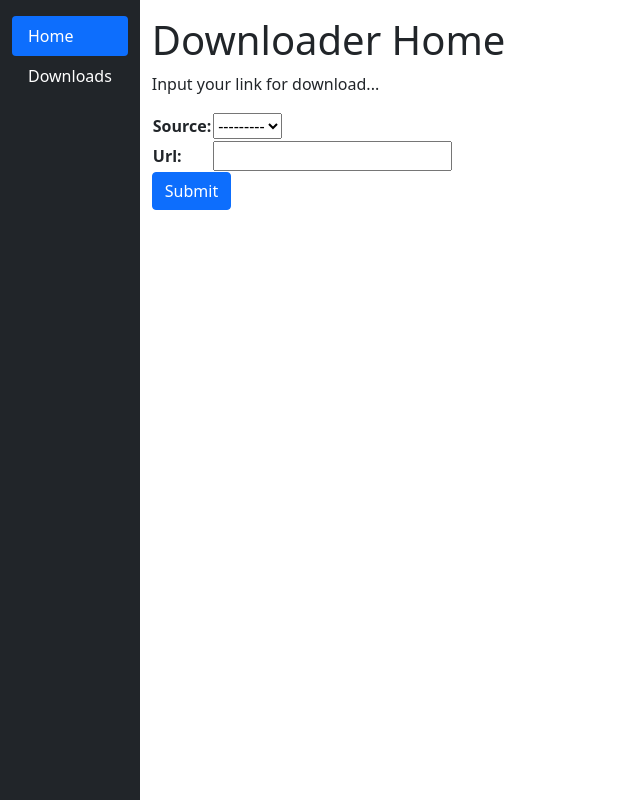
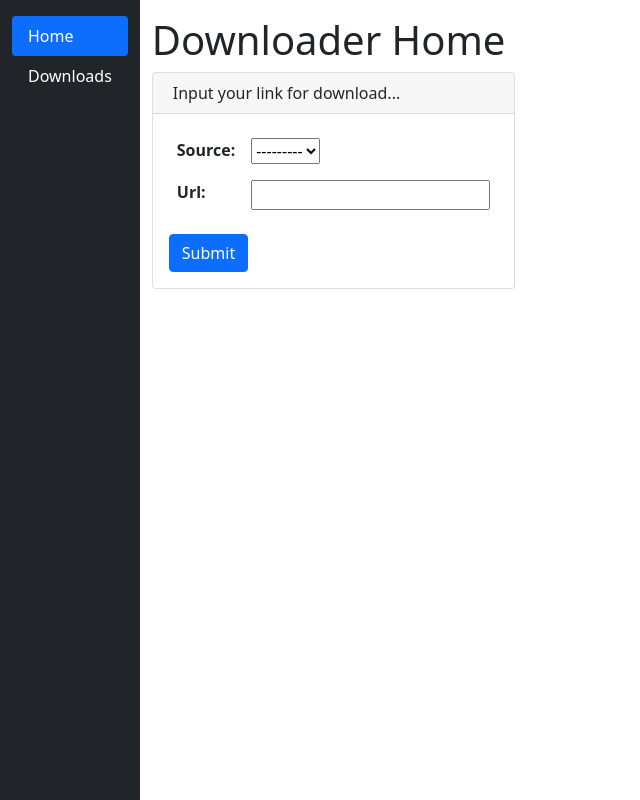
Before and after one commit to kerrynich/download-ui, a Django app: page /download/ in a window 1280 px wide. Shown: the whole page, without its empty margins (0-640 px from the left). Run offline with Django 3.2, Linux system fonts and the light colour scheme; data that the repository does not hold is empty.

Commit message:
card formatting and fixed YT TW

```diff
--- a/download_ui/download_ui/apps/download/models.py
+++ b/download_ui/download_ui/apps/download/models.py
@@ -44,7 +44,7 @@ class Source(TimestampedModel):
     )
 
     def __str__(self):
-        return self.source
+        return self.get_source_display()
 
 class Download(TimestampedModel):
 
--- a/download_ui/download_ui/apps/download/templates/download_form.html
+++ b/download_ui/download_ui/apps/download/templates/download_form.html
@@ -2,12 +2,22 @@
 
 {% block content %}
   <h1>Downloader Home</h1>
-  <p>Input your link for download...</p>
+  <div class="row g-0">
+    <div class="card mb-4 col-sm-auto">
+      <div class="card-header">
+          <i class="fas fa-table me-1"></i>
+          Input your link for download...
+      </div>
+      <div class="card-body">
         <form action="" method="post">
           {% csrf_token %}
-    <table>
+          <table class="table table-borderless">
           {{ form.as_table }}
           </table>
           <input class="btn btn-primary" type="submit" value="Submit">
         </form>
+      </div>
+    </div>
+    <div class="col"></div>
+  </div>
 {% endblock %}
```
Also changed, not shown: download_ui/download_ui/apps/download/templates/download_list.html (+8 -0 lines). Lines whose indentation alone changed are shown as unchanged.
